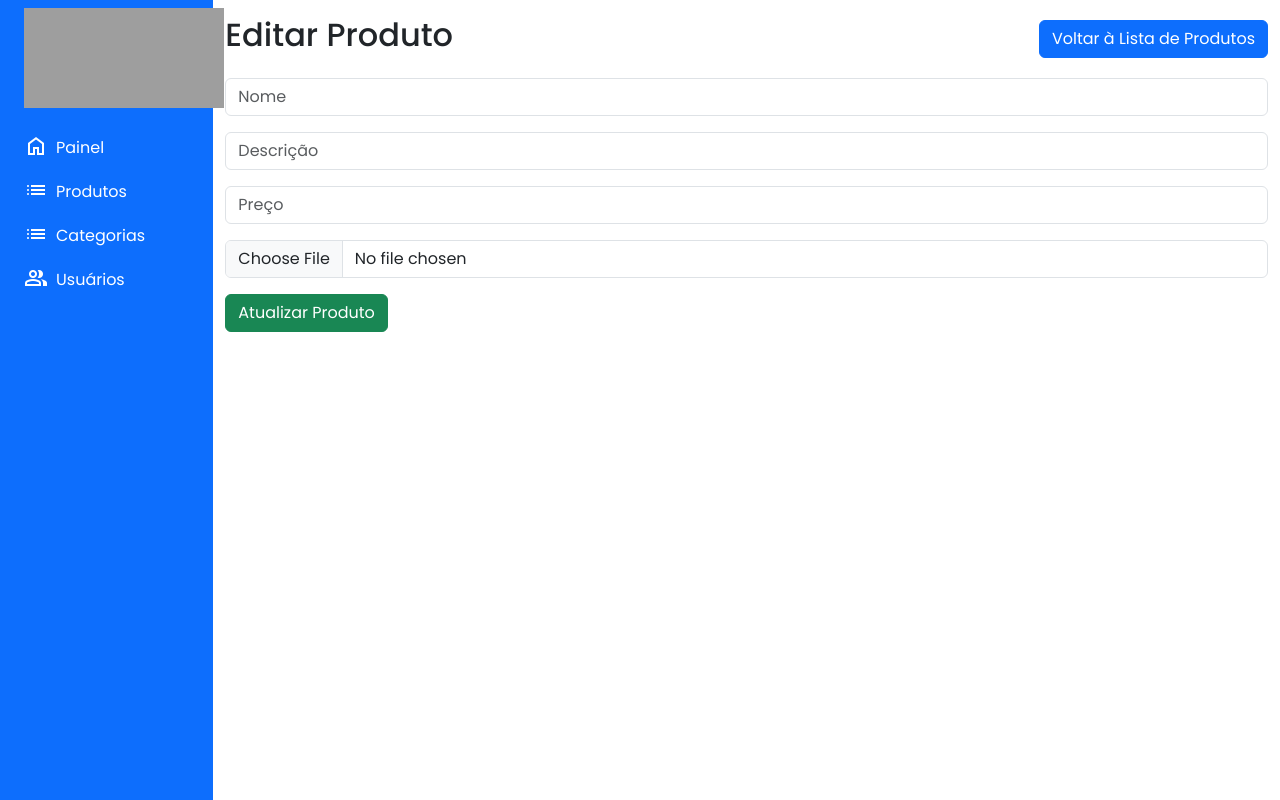
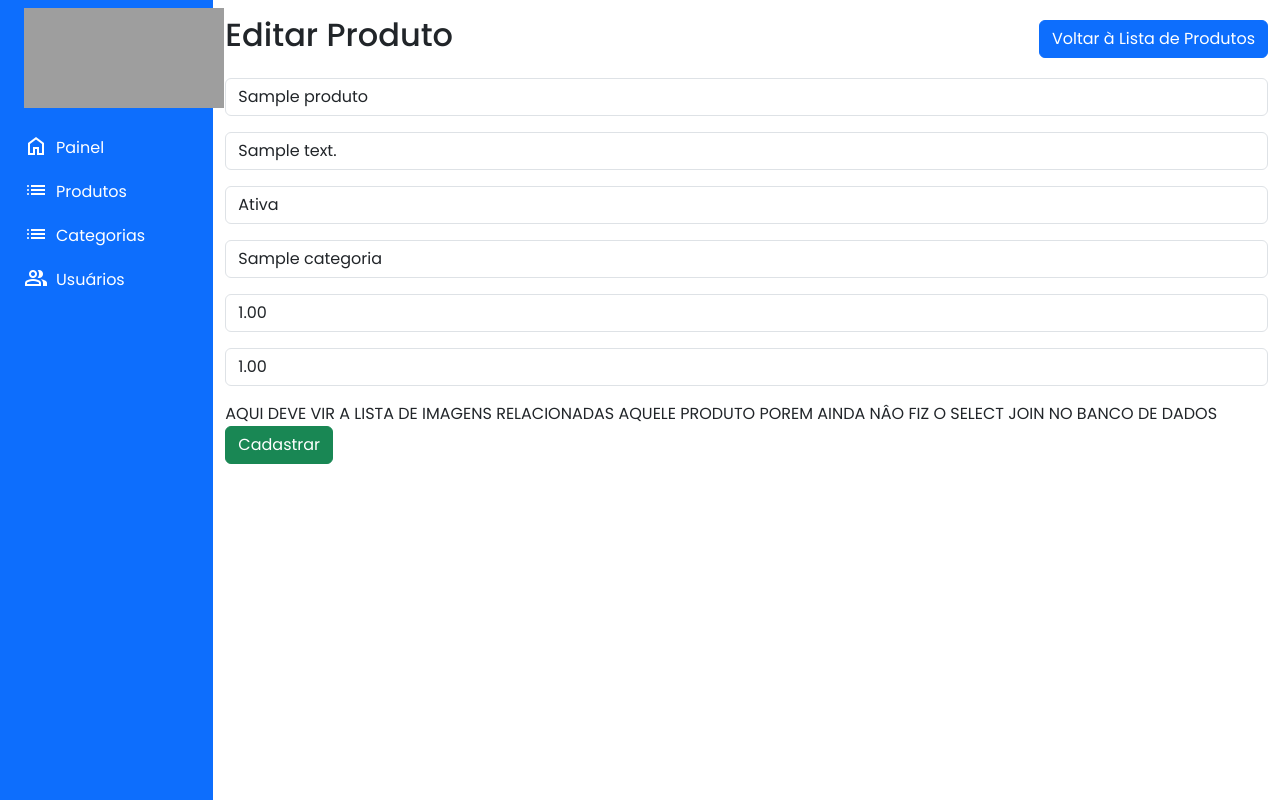
Before and after one commit to thfrod/ticket-manager, a PHP site: page /administrador/editar_produto.php?id=1 in a window 1280 px wide. Run offline with PHP 8.4, Linux system fonts and the light colour scheme; a user stored in the database is signed in; tables that the repository leaves empty hold one stand-in row (values such as "Sample post"); grey boxes are pictures that could not be loaded.

```diff
--- a/administrador/cadastrar_categoria.php
+++ b/administrador/cadastrar_categoria.php
@@ -24,10 +24,10 @@ if ($_SERVER['REQUEST_METHOD'] == 'POST') { // se o método usado for POST execu
         $stmt->bindParam(':status', $status, PDO::PARAM_BOOL);
         $stmt->execute();
 
-        header("Location:listar_categorias.php?sucess='Categoria cadastrada com sucesso'");
+        header("Location:listar_categorias.php?success=Categoria cadastrada com successo");
 
     } catch (PDOException $e) {
-        header("Location:listar_categorias.php?error='Erro ao cadastrar categoria'");
+        header("Location:listar_categorias.php?error=Erro ao cadastrar categoria");
 
     }
     ;
--- a/administrador/cadastrar_produto.php
+++ b/administrador/cadastrar_produto.php
@@ -49,11 +49,10 @@ if ($_SERVER['REQUEST_METHOD'] == 'POST') { // se o método usado for POST execu
         $stmt_imagem->bindParam(':produto_id', $produto_id, PDO::PARAM_INT);
         $stmt_imagem->execute();
 
-        header("Location:listar_produtos.php?sucess='Produto cadastrada com sucesso'");
+        header("Location:listar_produtos.php?success=Produto cadastrado com successo");
 
     } catch (PDOException $e) {
-        echo "<p style='color:red;'>Erro ao cadastrar produto" . $e->getMessage() . "</p>";
-        header("Location:listar_produtos.php?error='Erro ao cadastrar produto'");
+        header("Location:listar_produtos.php?error=Erro ao cadastrar produto");
     }
     ;
 }
--- a/administrador/editar_categoria.php
+++ b/administrador/editar_categoria.php
@@ -41,9 +41,10 @@ if ($_SERVER['REQUEST_METHOD'] == 'POST') { // se o método usado for POST execu
         $stmt->bindParam(':status', $status, PDO::PARAM_BOOL);
         $stmt->execute();
 
-        echo "<p style='color:green;> Categoria cadastro com sucesso!</p>";
+        header("Location:listar_categorias.php?success=Categoria atualizada com successo");
     } catch (PDOException $e) {
-        echo "<p style='color:red;'>Erro ao cadastrar categoria" . $e->getMessage() . "</p>";
+        header("Location:listar_categorias.php?error=Erro ao editar categoria");
+
     }
     ;
 }
--- a/administrador/editar_produto.php
+++ b/administrador/editar_produto.php
@@ -23,6 +23,10 @@ if ($_SERVER['REQUEST_METHOD'] == 'GET') {
             $stmt->bindParam(':id', $id, PDO::PARAM_INT);
             $stmt->execute();
             $produto = $stmt->fetch(PDO::FETCH_ASSOC); //$produto é um array associativo que contém os detalhes do produto que foi recuperado do banco de dados. Por exemplo, se a tabela de produtos tem colunas como ID, NOME, DESCRICAO, PRECO, e URL_IMAGEM, então o array $produto terá essas chaves, e você pode acessar os valores correspondentes usando a sintaxe de colchetes,
+
+            $stmtCategoria = $pdo->prepare("SELECT CATEGORIA_NOME, CATEGORIA_ID FROM CATEGORIA");
+            $stmtCategoria->execute();
+            $categorias = $stmtCategoria->fetchAll(PDO::FETCH_ASSOC);
         } catch (PDOException $e) {
             echo "Erro: " . $e->getMessage();
         }
@@ -49,10 +53,12 @@ if ($_SERVER['REQUEST_METHOD'] == 'POST') {
         $stmt->bindParam(':url_imagem', $url_imagem, PDO::PARAM_STR);
         $stmt->execute();
 
-        header('Location: listar_produtos.php');
+        header("Location:listar_produtos.php?success=Produto atualizado com successo");
+
         exit();
+
     } catch (PDOException $e) {
-        echo "Erro: " . $e->getMessage();
+        header("Location:listar_produtos.php?error=Erro ao atualizar produto");
     }
 }
 ?>
@@ -65,29 +71,60 @@ if ($_SERVER['REQUEST_METHOD'] == 'POST') {
             <a href="listar_produtos.php" class="btn btn-primary">Voltar à Lista de Produtos</a>
         </div>
 
+
         <form action="" method="post" enctype="multipart/form-data">
-            <!-- Essa linha cria um campo de entrada (input) oculto no formulário. Um campo de entrada oculto é usado quando você quer incluir um dado no formulário que não precisa ser visível ou editável pelo usuário, mas que precisa ser enviado junto com os outros dados quando o formulário é submetido. -->
             <input type="hidden" name="id" value="<?php echo $produto['PRODUTO_ID']; ?>">
 
             <div class="input-group mb-3">
-                <input class="form-control" type="text" name="nome" id="nome" required placeholder="Nome">
+                <input class="form-control" type="text" name="nome" id="nome" required placeholder="Nome"
+                    value="<?php echo $produto['PRODUTO_NOME']; ?>">
             </div>
 
             <div class="input-group mb-3">
-                <input class="form-control" type="text" name="descricao" id="descricao" required
-                    placeholder="Descrição">
+                <input class="form-control" type="text" name="descricao" id="descricao" required placeholder="Descrição"
+                    value="<?php echo $produto['PRODUTO_DESC']; ?>">
+            </div>
+
+            <div class="input-group mb-3">
+                <select class="form-control" name="status" id="status" required placeholder="Status">
+                    <option value="1" <?php echo $produto['PRODUTO_ATIVO'] == 1 ? 'selected' : ''; ?>>
+                        Ativa
+                    </option>
+                    <option value="0" <?php echo $produto['PRODUTO_ATIVO'] == 0 ? 'selected' : ''; ?>>
+                        Inativa
+                    </option>
+                </select>
+            </div>
+
+            <div class="input-group mb-3">
+                <select class="form-control" name="categoria" id="categoria" required>
+                    <option value="0" selected disabled>Selecione uma categoria</option>
+                    <?php foreach ($categorias as $categoria): ?>
+                        <option value="<?php echo $categoria['CATEGORIA_ID'] ?>" <?php echo $produto['CATEGORIA_ID'] == $categoria['CATEGORIA_ID'] ? 'selected' : ''; ?>>
+                            <?php echo $categoria['CATEGORIA_NOME'] ?>
+                        </option>
+                    <?php endforeach; ?>
+                </select>
             </div>
 
             <div class="input-group mb-3">
                 <input class="form-control" type="number" name="preco" id="preco" step="0.01" required
-                    placeholder="Preço">
+                    placeholder="Preço" value="<?php echo $produto['PRODUTO_PRECO']; ?>">
             </div>
 
             <div class="input-group mb-3">
-                <input class="form-control" type="file" name="imagem" id="imagem" required placeholder="Imagem">
+                <input class="form-control" type="number" name="desconto" id="desconto" step="0.01" required
+                    placeholder="Desconto" value="<?php echo $produto['PRODUTO_DESCONTO']; ?>">
             </div>
 
-            <input type="submit" value="Atualizar Produto" class="btn btn-success">
+
+            AQUI DEVE VIR A LISTA DE IMAGENS RELACIONADAS AQUELE PRODUTO POREM AINDA NÂO FIZ O SELECT JOIN NO BANCO DE
+            DADOS
+            <!-- <div class="input-group mb-3">
+                <input class="form-control" type="text" name="imagem" id="imagem" required placeholder="Imagem" value="<?php echo $produto['PRODUTO_DESC']; ?>">
+            </div> -->
+
+            <input type="submit" value="Cadastrar" class="btn btn-success">
 
         </form>
     </div>
```
Also changed, not shown: administrador/listar_categorias.php (+32 -0 lines), administrador/listar_produtos.php (+32 -0 lines).
